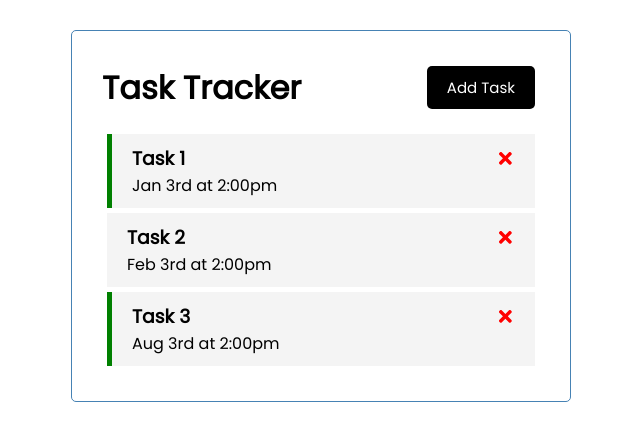
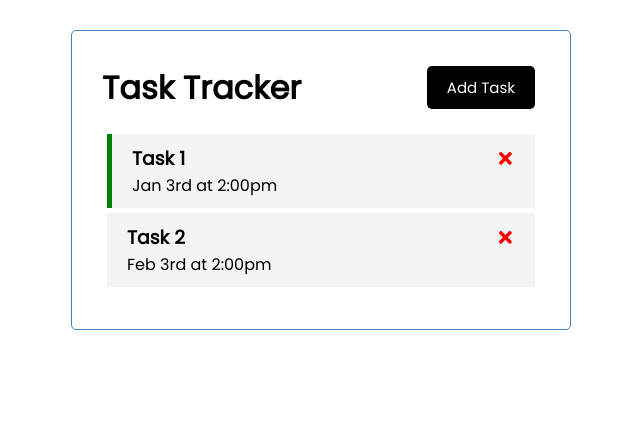
Before and after one commit to ktechhub/react-task-tracker, a React (Create React App) app: page / in a window 1280 px wide. Shown: the top 440 px of the page, without its empty margins (319-959 px from the left). Built offline with nearby package versions, Linux system fonts and the light colour scheme; data requests are answered from the project's data file.

Commit message:
Deleted item on server

```diff
--- a/db.json
+++ b/db.json
@@ -11,12 +11,6 @@
       "text": "Task 2",
       "day": "Feb 3rd at 2:00pm",
       "reminder": false
-    },
-    {
-      "id": 3,
-      "text": "Task 3",
-      "day": "Aug 3rd at 2:00pm",
-      "reminder": true
     }
   ]
 }
--- a/src/App.js
+++ b/src/App.js
@@ -35,7 +35,11 @@
     }
 
     // Delete Tasks
-    const deleteTask = (id) => {
+    const deleteTask = async (id) => {
+        await fetch(`http://localhost:5000/tasks/${id}`, {
+            method: 'DELETE'
+        })
+
         setTasks(tasks.filter((task) => task.id !== id))
         // console.log('Delete', id)
     }
```
